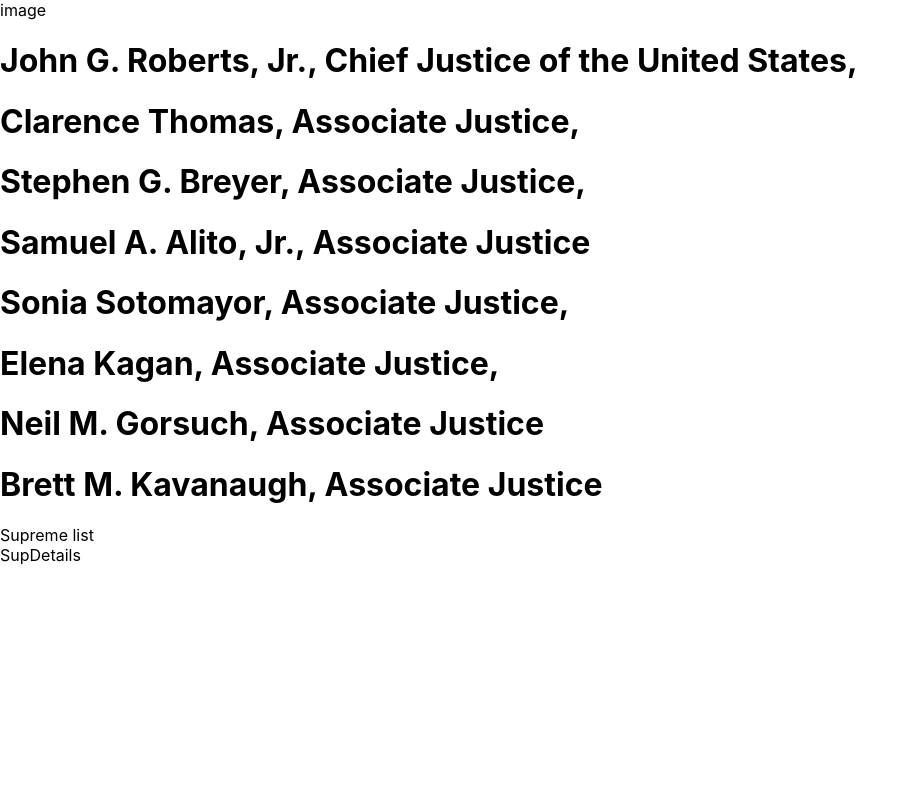
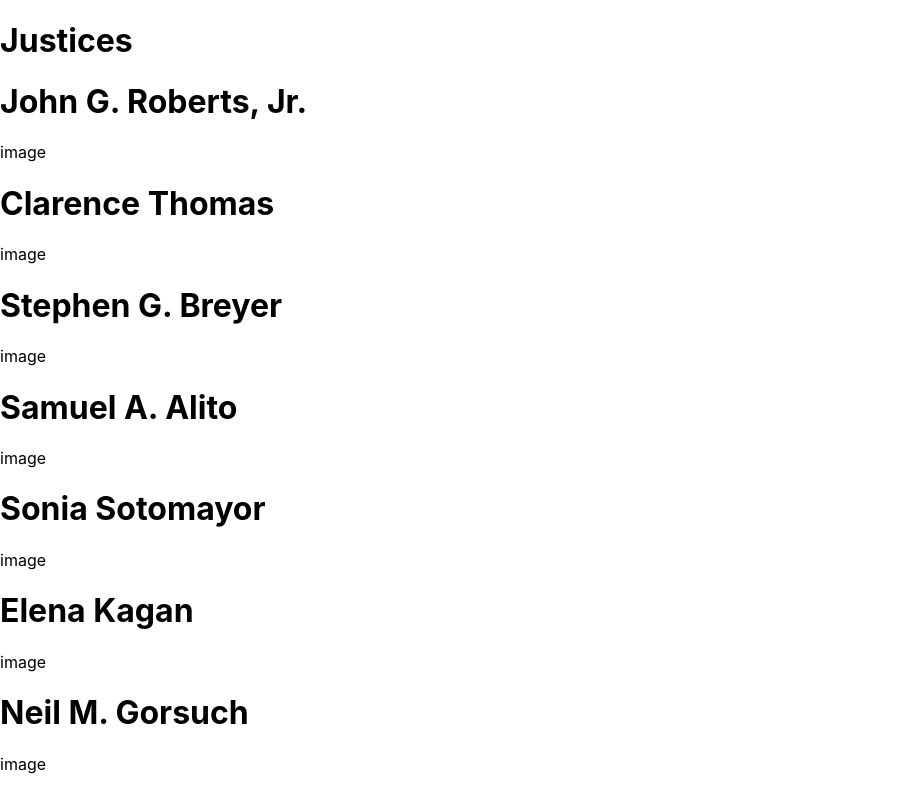
Before and after one commit to RachelML/supreme, a React (Create React App) app: page / in a window 1280 px wide. Shown: the top 800 px of the page, without its empty margins (0-917 px from the left). Built offline with nearby package versions, Linux system fonts and the light colour scheme; no server answers.

Commit message:
props justice title

```diff
--- a/package.json
+++ b/package.json
@@ -6,6 +6,7 @@
     "@testing-library/jest-dom": "^5.11.4",
     "@testing-library/react": "^11.1.0",
     "@testing-library/user-event": "^12.1.10",
+    "axios": "^0.21.0",
     "react": "^17.0.1",
     "react-dom": "^17.0.1",
     "react-scripts": "4.0.0",
--- a/src/App.js
+++ b/src/App.js
@@ -1,16 +1,50 @@
 import React, { Component } from 'react';
 import SupremeList from './SupremeList.jsx';
 import SupremeDetails from './SupremeDetails.jsx';
+import JusticeInfo from './JusticeInfo.jsx';
+
 
 class App extends Component {
+
+  constructor(props) {
+    super(props)
+
+    this.handleFaveToggle = this.handleFaveToggle.bind(this)
+    this.handleDetailsClick = this.handleDetailsClick.bind(this)
+
+    this.state = {
+        justices: JusticeInfo.justices,
+        faves: [],
+        current: {}
+    }
+  }
+
+  handleFaveToggle(justice) {
+    const faves = this.state.faves.slice()
+    const justiceIndex = faves.indexOf(justice)
+
+    if ( justiceIndex > -1 ) {
+      console.log("Removing " + justice.title + " from faves")
+      faves.splice(justiceIndex, 1)
+    } else {
+      console.log("Adding " + justice.title + " to faves")
+      faves.push(justice)
+    }
+
+    this.setState({faves})
+  }
+
+  async handleDetailsClick(justice) {
+
+  }
 
 
 
   render() {
     return (
       <div>
-        <SupremeList/>
-        <SupremeDetails />
+        <SupremeList justices={this.state.justices} />
+        <SupremeDetails justices={this.state.justices} current={this.state.current} />
       </div>
     )
   }
--- /dev/null
+++ b/src/JusticeInfo.jsx
@@ -0,0 +1,74 @@
+import dotenv from 'dotenv'
+dotenv.config()
+
+const JusticeInfo = {
+  api_key: process.env.REACT_APP_TMDB_API_KEY,
+  justices: [
+    {
+      "id": 346364,
+        "title": "John G. Roberts, Jr.",
+        "poster_path": "/9E2y5Q7WlCVNEhP5GiVTjhEhx1o.jpg",
+        "backdrop_path": "/tcheoA2nPATCm2vvXw2hVQoaEFD.jpg",
+        "overview": "In a small town in Maine, seven children known as The Losers Club come face to face with life problems, bullies and a monster that takes the shape of a clown called Pennywise.",
+        "release_date": "2017-09-05"
+    },
+    {
+      "id": 343668,
+        "title": "Clarence Thomas",
+        "poster_path": "/pKESfn2Pdy0b7drvZHQb7UzgqoY.jpg",
+        "backdrop_path": "/uExPmkOHJySrbJyJDJylHDqaT58.jpg",
+        "overview": "When an attack on the Kingsman headquarters takes place and a new villain rises, Eggsy and Merlin are forced to work together with the American agency known as the Statesman to save the world.",
+        "release_date": "2017-09-20"
+    },
+    {
+      "id": 339403,
+        "title": "Stephen G. Breyer",
+        "poster_path": "/dN9LbVNNZFITwfaRjl4tmwGWkRg.jpg",
+        "backdrop_path": "/goCvLSUFz0p7k8R10Hv4CVh3EQv.jpg",
+        "overview": "After being coerced into working for a crime boss, a young getaway driver finds himself taking part in a heist doomed to fail.",
+        "release_date": "2017-06-28"
+    },
+    {
+        "id": 335984,
+        "title": "Samuel A. Alito",
+        "poster_path": "/cbRQVCia0urtv5UGsVFTdqLDIRv.jpg",
+        "backdrop_path": "/zfWPeRgYpRjPZLGwwkfnTfaFnNh.jpg",
+        "overview": "Thirty years after the events of the first film, a new blade runner, LAPD Officer K, unearths a long-buried secret that has the potential to plunge what's left of society into chaos. K's discovery leads him on a quest to find Rick Deckard, a former LAPD blade runner who has been missing for 30 years.",
+        "release_date": "2017-10-04"
+    },
+    {
+      "id": 381283,
+        "title": "Sonia Sotomayor",
+        "poster_path": "/qmi2dsuoyzZdJ0WFZYQazbX8ILj.jpg",
+        "backdrop_path": "/uuQpQ8VDOtVL2IO4y2pR58odkS5.jpg",
+        "overview": "A couple's relationship is tested when uninvited guests arrive at their home, disrupting their tranquil existence.",
+        "release_date": "2017-09-13"
+    },
+    {
+      "id": 374720,
+        "title": "Elena Kagan",
+        "poster_path": "/bOXBV303Fgkzn2K4FeKDc0O31q4.jpg",
+        "backdrop_path": "/fudEG1VUWuOqleXv6NwCExK0VLy.jpg",
+        "overview": "The miraculous evacuation of Allied soldiers from Belgium, Britain, Canada and France, who were cut off and surrounded by the German army from the beaches and harbor of Dunkirk, France, between May 26th and June 4th 1940, during the Battle of France in World War II.",
+        "release_date": "2017-07-19"
+    },
+    {
+      "id": 415842,
+        "title": "Neil M. Gorsuch",
+        "poster_path": "/o40BAqdTQHiN3cUfpgieDUYI71z.jpg",
+        "backdrop_path": "/puKZWmBIpuEMwGCn2hZkublG1rO.jpg",
+        "overview": "Following the murder of his fiancée, Mitch Rapp trains under the instruction of Cold War veteran Stan Hurley. The pair then is enlisted to investigate a wave of apparently random attacks on military and civilian targets.",
+        "release_date": "2017-09-14"
+    },
+    {
+      "id": 390043,
+        "title": "Brett M. Kavanaugh",
+        "poster_path": "/5CGjlz2vyBhW5xHW4eNOZIdgzYq.jpg",
+        "backdrop_path": "/7KsqfXDECZMryX1Rv4RKsT7SIjQ.jpg",
+        "overview": "The world's top bodyguard gets a new client, a hit man who must testify at the International Court of Justice. They must put their differences aside and work together to make it to the trial on time.",
+        "release_date": "2017-08-16"
+    }
+  ]
+}
+
+export default JusticeInfo;
--- a/src/SupremeDetails.jsx
+++ b/src/SupremeDetails.jsx
@@ -2,14 +2,25 @@ import React, { Component } from 'react';
 
 class SupremeDetails extends Component {
   render() {
+    const {current} = this.props
 
+
+    if (!current.id) {
     return (
       <div>
+      <h1>DETAILS</h1>
+      <span>No Justice selected</span>
 
-      SupDetails
     </div>
     )
   }
+  return (
+      <div>
+          <h1>image of justice</h1>
+          <h1>bio</h1>
+      </div>
+  )
+}
 }
 
 export default SupremeDetails
--- a/src/SupremeList.jsx
+++ b/src/SupremeList.jsx
@@ -5,17 +5,33 @@ import SupremeRow from './SupremeRow.jsx';
 class SupremeList extends Component {
 
 
+
   render() {
+
+
+    const allJustices = this.props.justices.map((justice) => {
+
 
       return (
 
-    <div>
-          <SupremeRow />
-        Supreme list
-    </div>
+
+          <SupremeRow
+          justice={justice}
+          key={justice.id}
+
+           />
+
       )
 
-}
+})
+
+return(
+    <div>
+        <h1>Justices</h1>
+        {allJustices}
+    </div>
+)
+  }
 }
 
 export default SupremeList
--- a/src/SupremeRow.jsx
+++ b/src/SupremeRow.jsx
@@ -6,17 +6,19 @@ class SupremeRow extends Component {
   render() {
     return (
       <div>
-        <SupremePost/>
         <div>
-          <h1>John G. Roberts, Jr., Chief Justice of the United States,</h1>
+        <h1>{this.props.justice.title}</h1>
+
+
+          {/* <h1>John G. Roberts, Jr., Chief Justice of the United States,</h1>
           <h1>Clarence Thomas, Associate Justice,</h1>
           <h1>Stephen G. Breyer, Associate Justice,</h1>
           <h1>Samuel A. Alito, Jr., Associate Justice</h1>
           <h1>Sonia Sotomayor, Associate Justice,</h1>
           <h1>Elena Kagan, Associate Justice,</h1>
           <h1>Neil M. Gorsuch, Associate Justice</h1>
-          <h1>Brett M. Kavanaugh, Associate Justice</h1>
-
+          <h1>Brett M. Kavanaugh, Associate Justice</h1> */}
+        <SupremePost/>
 
         </div>
 
```
Also changed, not shown: 2 other files (tests, documents, lock files or other folders).
